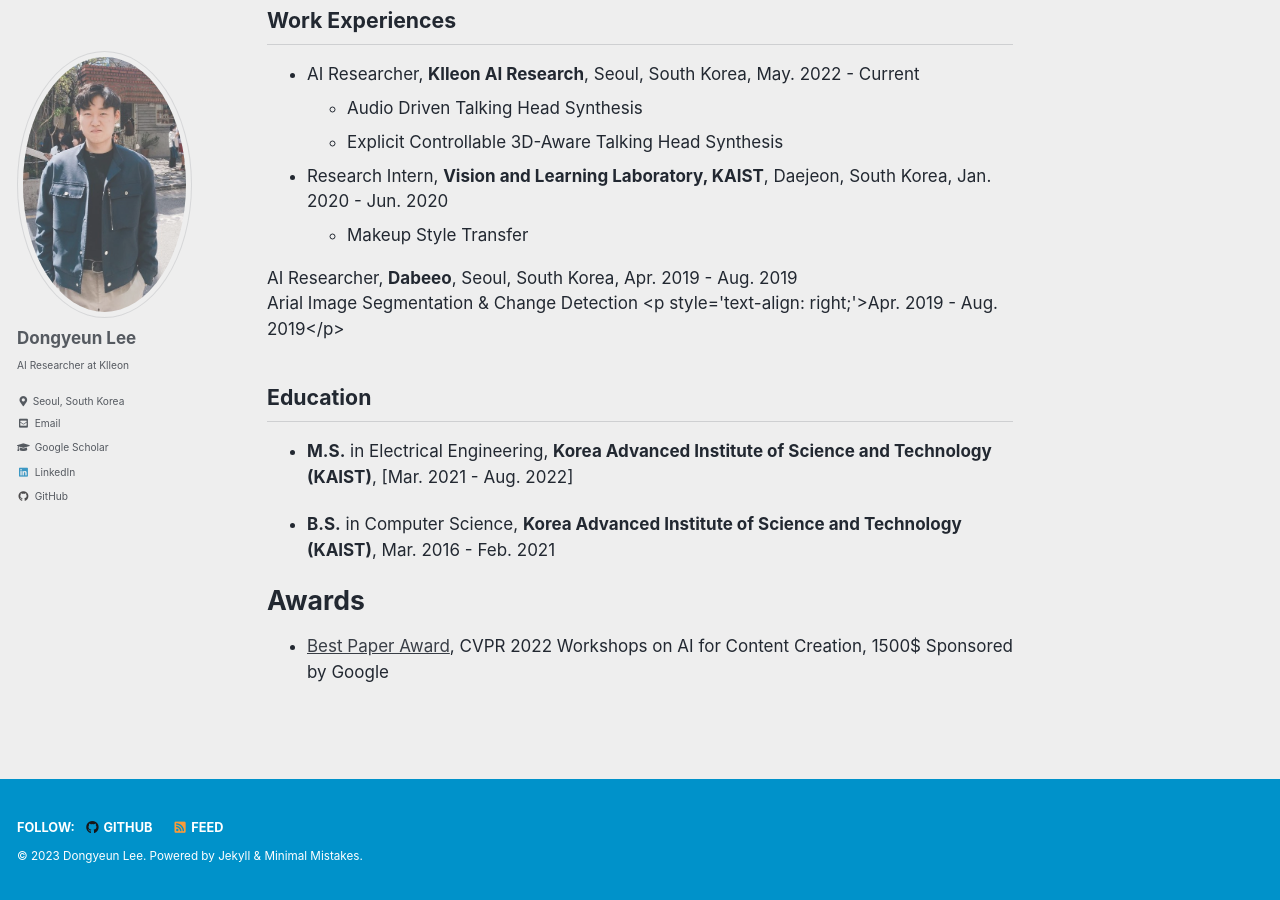
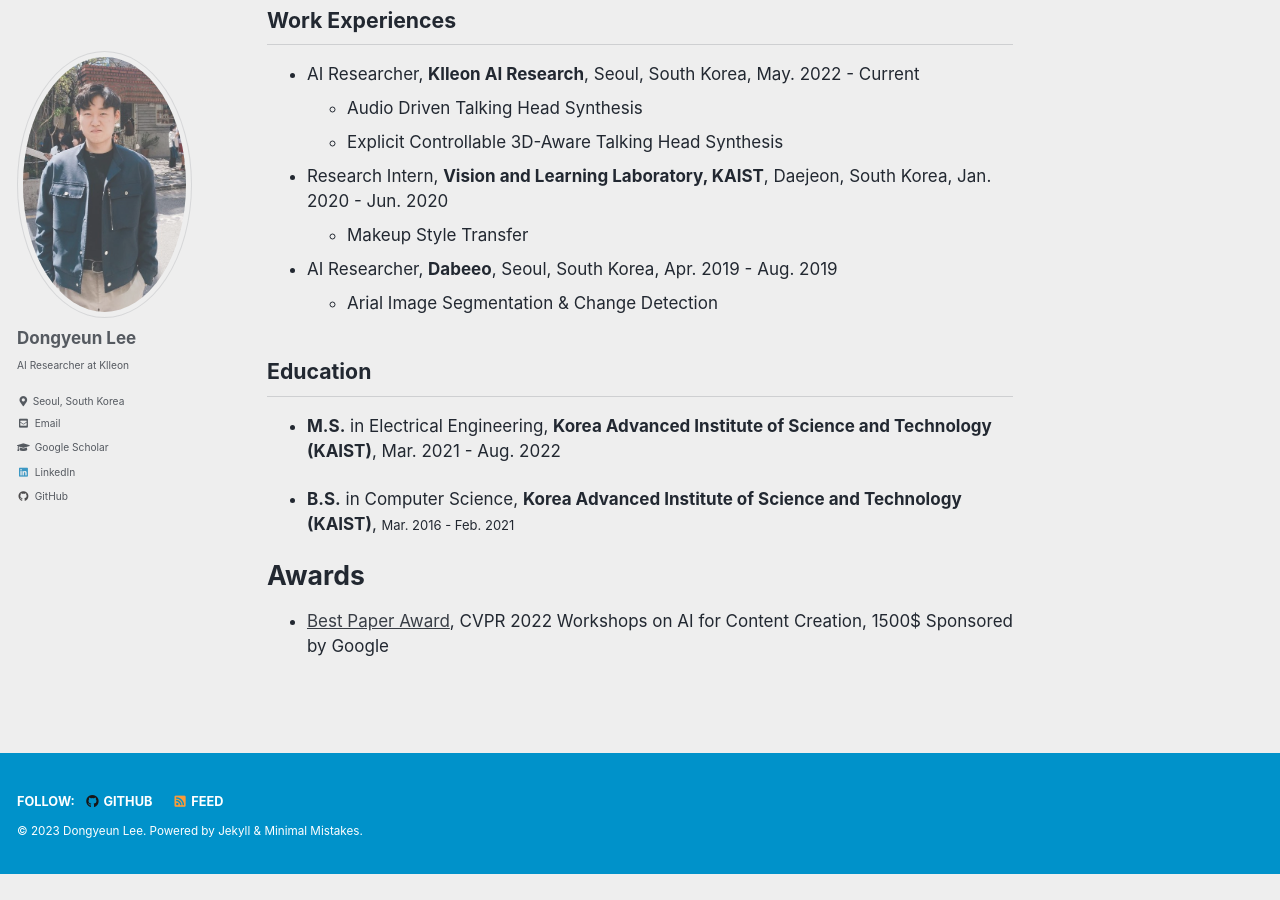
Before and after one commit to LeeDongYeun/leedongyeun.github.io, a Jekyll site: the page built from _pages/about.md, in a window 1280 px wide and 900 px high, scrolled down 887 px. Built offline with Jekyll 4.4.1, drawn with Linux system fonts in a browser that asks for light colours; cached includes are drawn as plain includes; after the commit the page ends 1761 px from its top, so only the background shows below that.

Commit message:
Update about.md

```diff
--- a/_pages/about.md
+++ b/_pages/about.md
@@ -39,13 +39,14 @@ Doyeon Kim, **Dongyeun Lee**, Donggyu Joo, Junmo Kim \\
 - Research Intern, **Vision and Learning Laboratory, KAIST**, Daejeon, South Korea, Jan. 2020 - Jun. 2020
   - Makeup Style Transfer
 
-AI Researcher, **Dabeeo**, Seoul, South Korea, Apr. 2019 - Aug. 2019 \\
-Arial Image Segmentation & Change Detection <p style='text-align: right;'>Apr. 2019 - Aug. 2019</p>
+- AI Researcher, **Dabeeo**, Seoul, South Korea, Apr. 2019 - Aug. 2019
+  - Arial Image Segmentation & Change Detection
+<!-- <p style='text-align: right;'>Apr. 2019 - Aug. 2019</p> -->
 
 ## Education
-- **M.S.** in Electrical Engineering, **Korea Advanced Institute of Science and Technology (KAIST)**, [Mar. 2021 - Aug. 2022]
+- **M.S.** in Electrical Engineering, **Korea Advanced Institute of Science and Technology (KAIST)**, Mar. 2021 - Aug. 2022
 
-- **B.S.** in Computer Science, **Korea Advanced Institute of Science and Technology (KAIST)**, Mar. 2016 - Feb. 2021
+- **B.S.** in Computer Science, **Korea Advanced Institute of Science and Technology (KAIST)**, <font size="2">Mar. 2016 - Feb. 2021</font>
 
 # Awards
 - [Best Paper Award](images/CVPRW2022_award.jpeg), CVPR 2022 Workshops on AI for Content Creation, 1500$ Sponsored by Google
```
